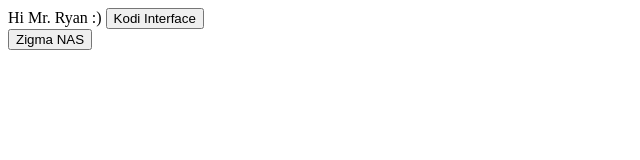
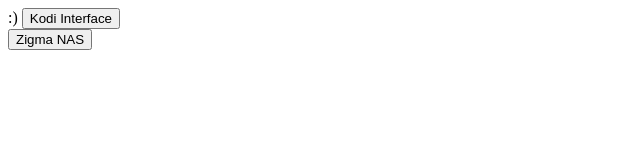
Before and after one commit to Valaireb/ApacheServerLab, a plain HTML site: page index.html in a window 1280 px wide. Shown: the whole page, without its empty margins (0-640 px from the left). Drawn offline with Linux system fonts and the light colour scheme.

Commit message:
Update index.html

```diff
--- a/index.html
+++ b/index.html
@@ -2,7 +2,7 @@
 <html>
 <title>hallo</title>
 <body>
-Hi Mr. Ryan :)
+:)
 <button onclick="location.href='http://192.168.20.6:8080'" type="button">Kodi Interface</button>
 <br>
 <button onclick="location.href='http://192.168.20.7'" type="button">Zigma NAS</button>
```
